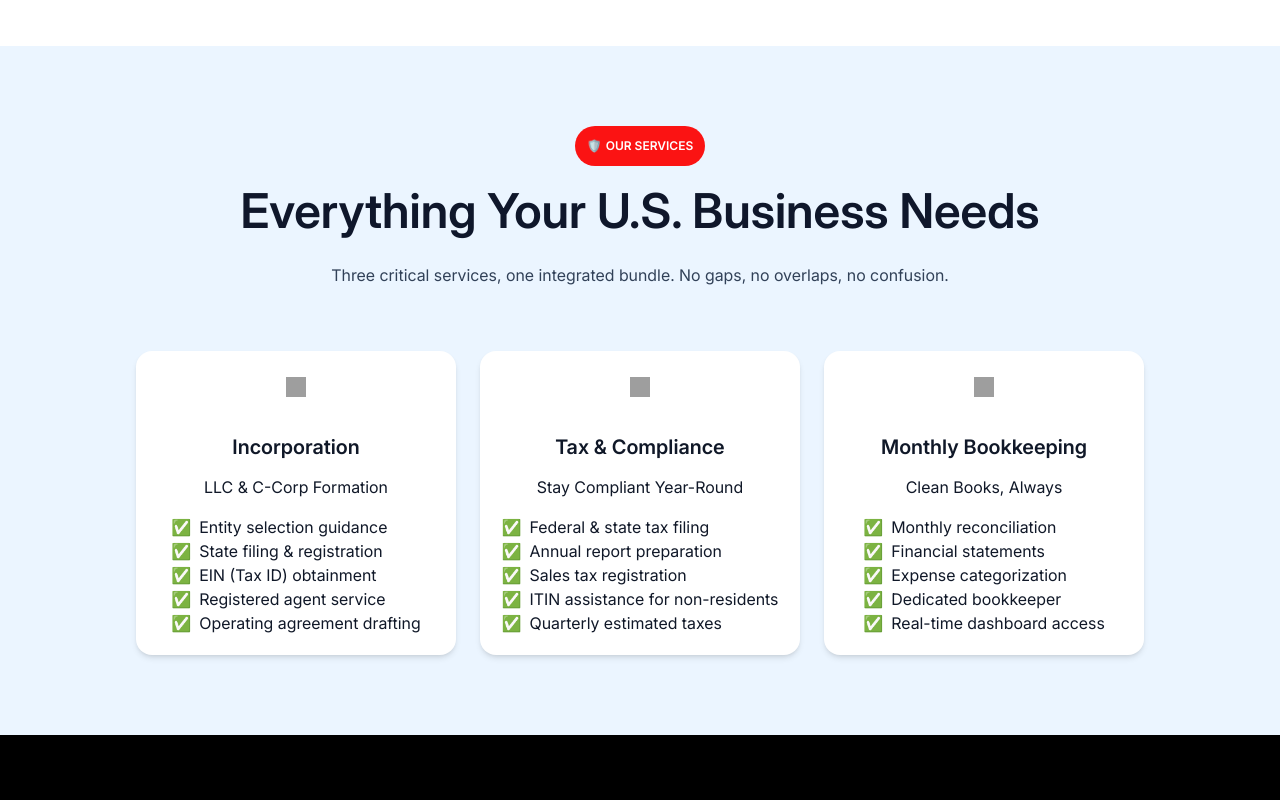
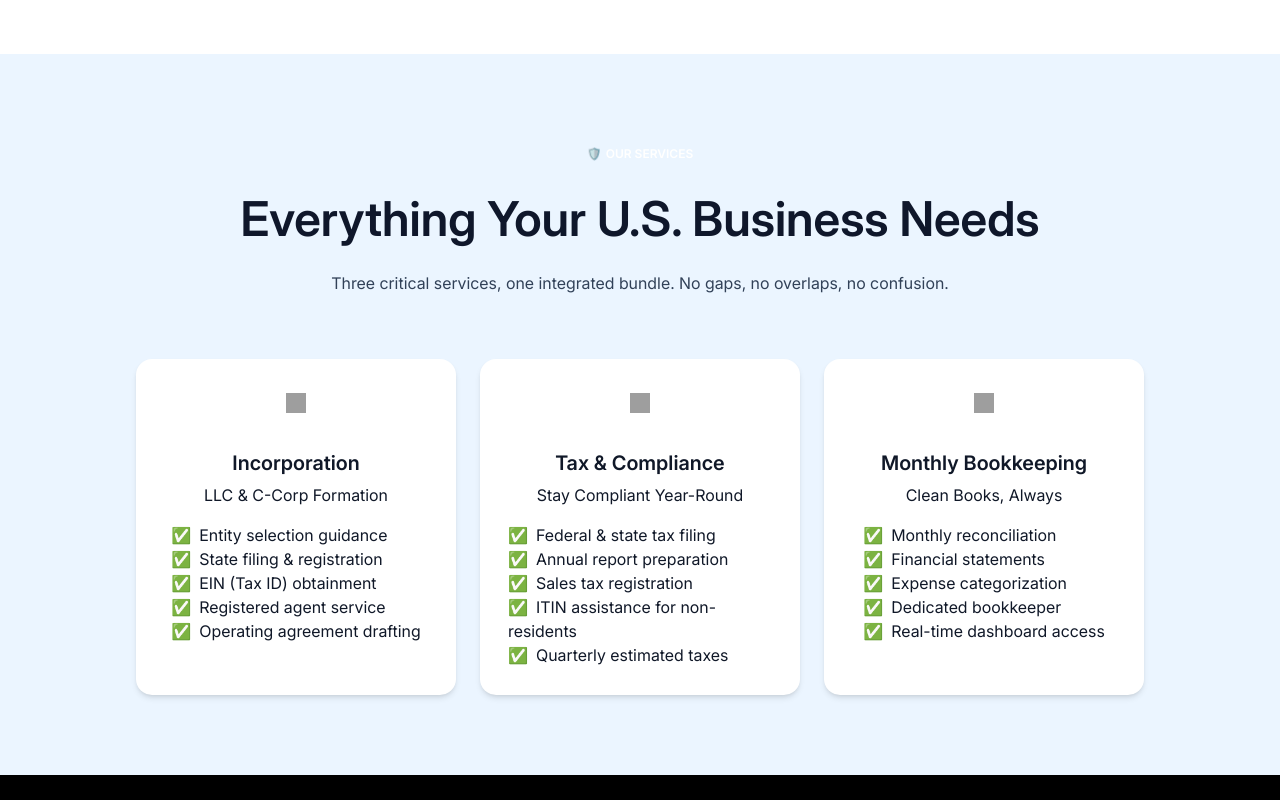
Before and after one commit to No-Country-simulation/NC-S02-26-Equipo-01-Web-App-Development, a React (Vite) app in the folder frontend/: page / in a window 1280 px wide. Shown: the part 1340-2140 px from the top of the page. Built offline with nearby package versions, Linux system fonts and the light colour scheme; grey boxes are pictures that could not be loaded.

Commit message:
feat: enhance Badge and Card components with dynamic styling, add pricing structure to services, and update HomePage layout for better presentation

```diff
--- a/frontend/src/components/common/Badge.tsx
+++ b/frontend/src/components/common/Badge.tsx
@@ -2,13 +2,14 @@ type BadgeProps = {
   text: string;
   dataTestId?: string;
   icon?: React.ReactNode;
+  color?: "gold" | "accent";
 };
 
-const Badge = ({ text, dataTestId = "badge", icon }: BadgeProps) => {
+const Badge = ({ text, dataTestId = "badge", icon, color }: BadgeProps) => {
   return (
     <span
       data-testid={dataTestId}
-      className="inline-block bg-accent text-white text-xs text-center font-semibold px-3 py-3 rounded-full"
+      className={`inline-block bg-${color || "accent"} text-white text-xs text-center whitespace-nowrap font-semibold px-3 py-3 rounded-full`}
     >
       {icon && <span className="mr-1">{icon}</span>}
       {text}
--- a/frontend/src/components/common/Card.tsx
+++ b/frontend/src/components/common/Card.tsx
@@ -1,5 +1,6 @@
 import type { ICard } from "@/types";
 import { twMerge } from "tailwind-merge";
+import Badge from "./Badge";
 
 type CardProps = {
   data: ICard;
@@ -8,6 +9,7 @@ type CardProps = {
   className?: string;
   color?: "blue" | "light" | "transparent";
   isHorizontal?: boolean;
+  titleSize?: "sm" | "base" | "lg" | "xl" | "2xl";
 };
 
 const Card = ({
@@ -17,29 +19,47 @@ const Card = ({
   className,
   color = "light",
   isHorizontal = false,
+  titleSize = "lg",
 }: CardProps) => {
   const colorClasses = {
     blue: "bg-light-blue text-black",
     light: "bg-white text-gray-900",
     transparent: "bg-transparent text-gray-100",
   };
+
+  const titleSizeClasses = {
+    sm: "text-sm",
+    base: "text-base",
+    lg: "text-lg md:text-xl",
+    xl: "text-xl md:text-2xl",
+    "2xl": "text-2xl md:text-3xl",
+  };
+
   return (
     <div
       data-testid={dataTestId}
       className={twMerge(
         colorClasses[color || "light"],
-        isHorizontal
-          ? "flex-row max-w-lg text-left"
-          : "flex-col max-w-xs text-center",
-        "flex items-center gap-4 rounded-2xl shadow-md p-5 min-w-xs",
+        isHorizontal ? "flex-row max-w-lg" : "flex-col max-w-xs",
+        "text-left flex items-center gap-4 rounded-2xl shadow-md p-7 min-w-xs",
         className,
       )}
     >
-      <span className="w-8 h-8 flex items-center justify-center mb-4 mx-auto">
-        <img src={data.icon} alt={data.title} className="w-5 h-5" />
-      </span>
+      {data.badged && (
+        <span className="mb-4">
+          <Badge text={data.badged.text} color={data.badged.color} />
+        </span>
+      )}
+      {data.icon && (
+        <span className="w-8 h-8 flex items-center justify-center mb-4 mx-auto">
+          <img src={data.icon} alt={data.title} className="w-5 h-5" />
+        </span>
+      )}
+
       <div>
-        <h3 className="md:text-xl font-bold mb-4 text-lg">{data.title}</h3>
+        <h3 className={twMerge("font-bold mb-2", titleSizeClasses[titleSize])}>
+          {data.title}
+        </h3>
         <p
           className={
             color === "transparent" ? "text-gray-300" : "text-gray-900"
--- a/frontend/src/data/data.ts
+++ b/frontend/src/data/data.ts
@@ -112,6 +112,10 @@ export const pricingPlans: Service[] = [
   {
     title: "Starter",
     description: "Perfect for solo founders launching their first U.S. entity.",
+    price: {
+      amount: 499,
+      PayMonthly: 150,
+    },
     list: [
       "LLC formation in any state",
       "EIN obtainment",
@@ -126,6 +130,14 @@ export const pricingPlans: Service[] = [
     title: "Growth",
     description:
       "For scaling businesses that need full-service tax & compliance.",
+    price: {
+      amount: 899,
+      PayMonthly: 299,
+    },
+    badged: {
+      text: "Most Popular",
+      color: "gold",
+    },
     list: [
       "LLC or C-Corp formation",
       "EIN obtainment",
--- a/frontend/src/pages/HomePage.tsx
+++ b/frontend/src/pages/HomePage.tsx
@@ -22,7 +22,9 @@ export default function HomePage() {
       </header>
       <main>
         <Hero dataTestId="app-hero"></Hero>
-        <SectionContainer          id="app-section-problems"          title="Starting a U.S.Business Shouldn’t Be this hard"
+        <SectionContainer
+          id="app-section-problems"
+          title="Starting a U.S.Business Shouldn’t Be this hard"
           description="International founders face a fragmented system that wastes time, money and peace of mind."
           dataTestId="app-section-starting-business"
           badge={{ text: "The Problem", icon: "⚠️" }}
@@ -60,6 +62,7 @@ export default function HomePage() {
                   dataTestId={`app-card-service-${index}`}
                   data={service}
                   color="light"
+                  className="text-center"
                 >
                   {service.list && (
                     <ul className="mt-4 list-disc list-inside text-left">
@@ -100,6 +103,7 @@ export default function HomePage() {
                     dataTestId={`app-card-step-${index}`}
                     data={step}
                     color="transparent"
+                    className="text-center"
                   ></Card>
                 </div>
               ))}
@@ -134,7 +138,7 @@ export default function HomePage() {
           badge={{ text: "Pricing", icon: "📈" }}
           color="blue"
         >
-          <div className="flex flex-row gap-6 justify-center mt-10 flex-wrap">
+          <div className="flex flex-row gap-6 items-center justify-center mt-10 flex-wrap">
             {pricingPlans &&
               pricingPlans.map((service, index) => (
                 <Card
@@ -142,14 +146,29 @@ export default function HomePage() {
                   dataTestId={`app-card-pricing-${index}`}
                   data={service}
                   color="light"
+                  className={
+                    service.title === "Growth" ? "border-2 border-gold" : ""
+                  }
+                  titleSize="2xl"
                 >
+                  <p className="mt-4 text-left font-bold text-xs text-text">
+                    <span className="text-2xl text-black">
+                      {service.price?.amount}
+                    </span>{" "}
+                    one-time + <span>${service.price?.PayMonthly}/mo</span>
+                  </p>
+                  <Button
+                    className={`w-full mx-auto mt-4 ${service.title === "Growth" ? "bg-gold hover:bg-gold-hover" : "bg-black hover:bg-gray-800"}`}
+                  >
+                    Start Now →
+                  </Button>
                   {service.list && (
-                    <ul className="mt-4 list-disc list-inside text-left">
+                    <ul className="mt-4 text-left list-disc list-inside flex flex-col gap-2 mx-auto w-fit">
                       {service.list.map((item, idx) => (
                         <li
                           key={idx}
                           data-testid={`app-card-pricing-${index}-list-item-${idx}`}
-                          className="list-none"
+                          className="list-none text-sm"
                         >
                           <span className="mr-2">✅</span>
                           {item}
@@ -176,7 +195,11 @@ export default function HomePage() {
           dataTestId="app-section-faq"
           badge={{ text: "FAQ", icon: "❓" }}
           color="blue"
-        ></SectionContainer>
+        >
+
+
+
+        </SectionContainer>
         <SectionContainer
           id="app-section-cta"
           title="Ready to Launch Your U.S. Business?"
--- a/frontend/src/types/index.ts
+++ b/frontend/src/types/index.ts
@@ -2,11 +2,20 @@ export interface ICard {
   title: string;
   description: string;
   icon?: string;
+  badged?: {
+    text: string;
+    icon?: string;
+    color?: "gold" | "accent";
+  };
 }
 
 export type Problem = ICard;
 
 export interface Service extends ICard {
+  price?: {
+    amount: number;
+    PayMonthly: number;
+  };
   list: string[];
 }
 
```
